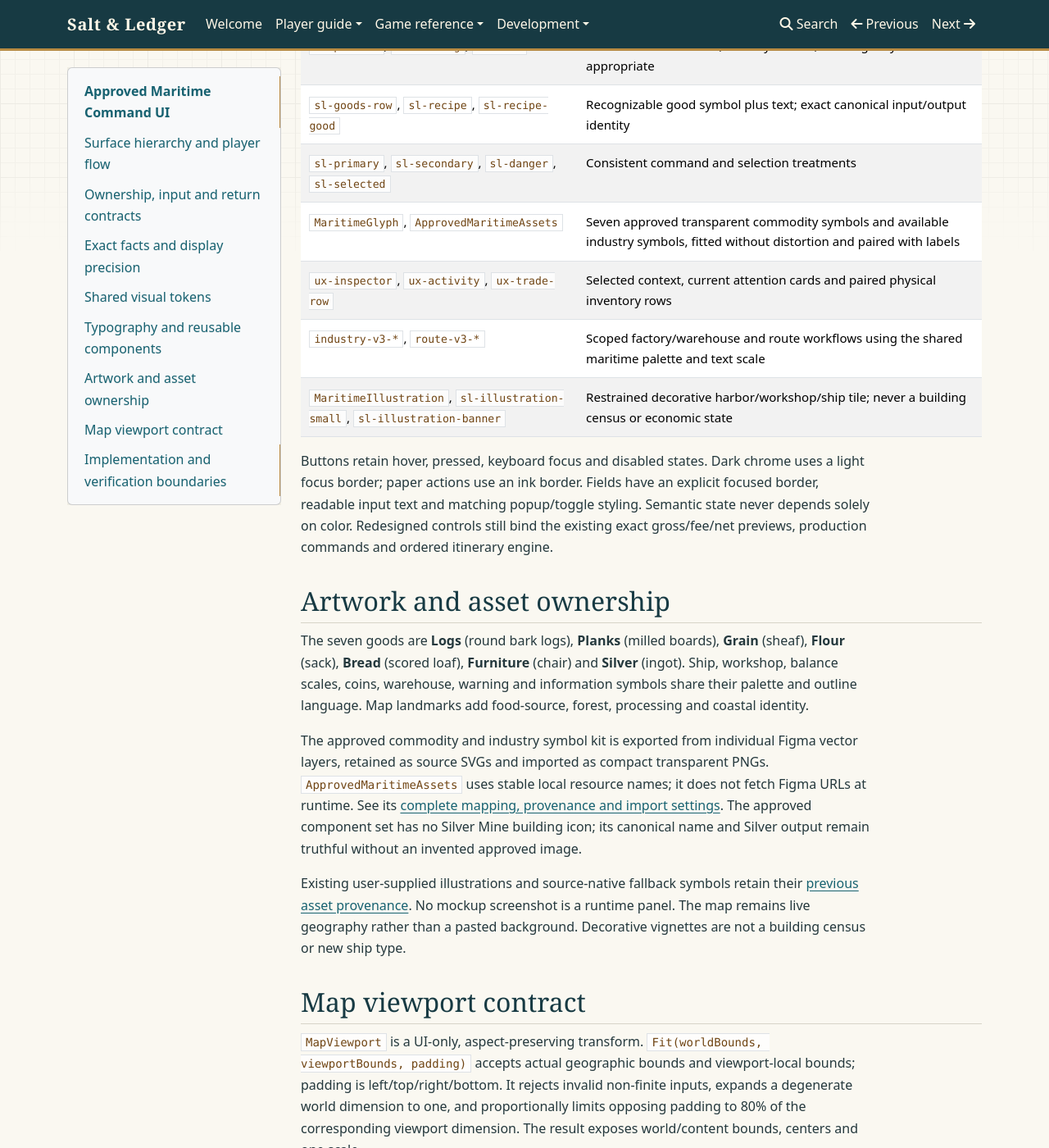
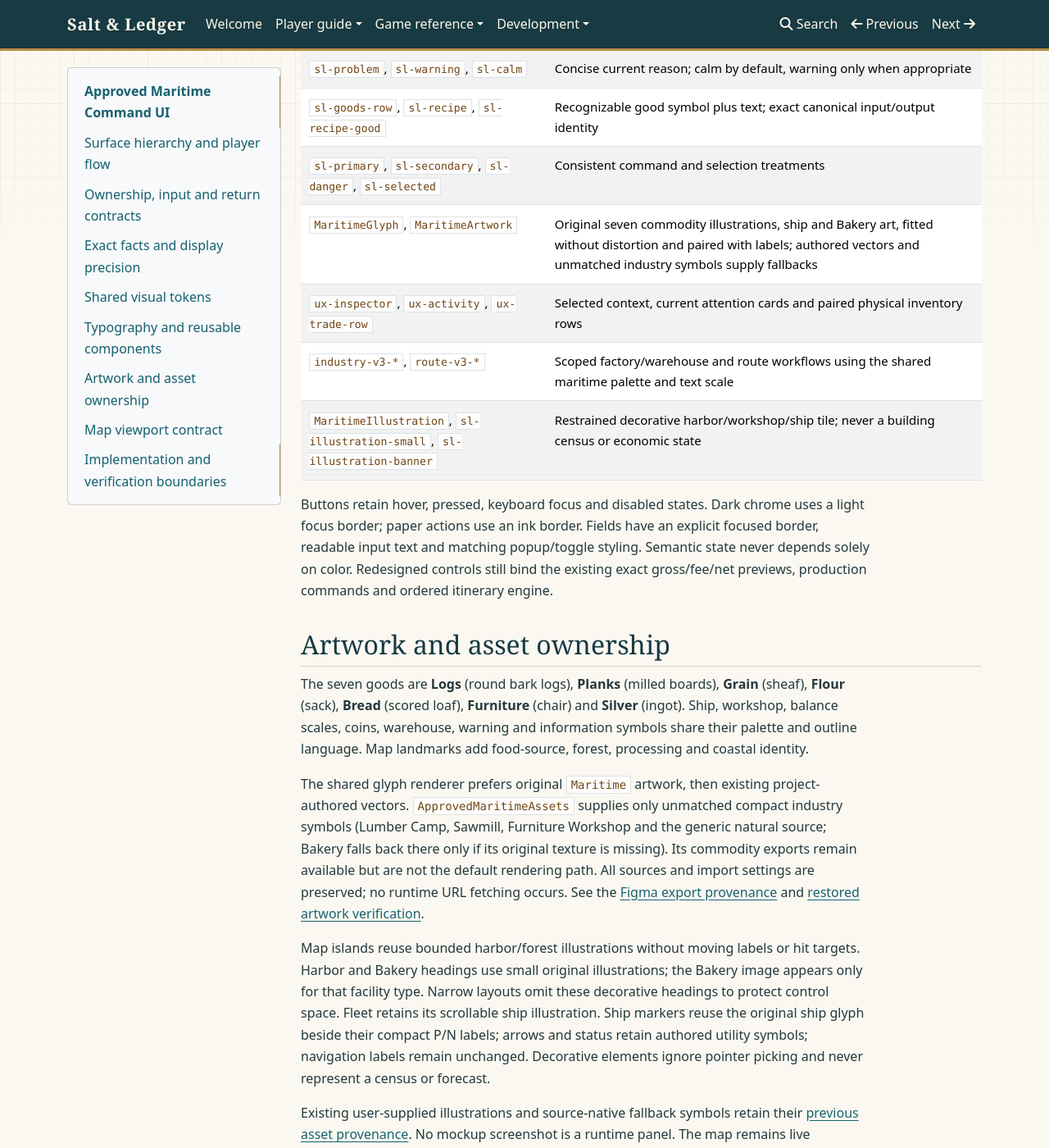
Before and after one commit to WhoStoleMyBrain/salt-and-ledger, an MkDocs documentation site: the page built from docs/UI_DESIGN_SYSTEM.md, in a window 1280 px wide and 1400 px high, scrolled down 7242 px. Shown: the whole window at 82% size. Built offline with MkDocs 1.6.1, drawn with Linux system fonts in a browser that asks for light colours; some of the changed text lies outside the part shown.

Commit message:
Document artwork restoration checks

```diff
--- a/docs/UI_DESIGN_SYSTEM.md
+++ b/docs/UI_DESIGN_SYSTEM.md
@@ -2,7 +2,7 @@
 
 The playable archipelago follows the approved [Salt & Ledger Figma UX redesign](https://www.figma.com/design/YhPqWIwZSE2JW7fAttB8Ac/Salt---Ledger---UX-Redesign): a persistent left navigation rail, live nautical chart, right context inspector and bottom activity strip. Harbor, Industry, Route V2 and Warehouse V2 are working views over the same simulation. Dark sea surfaces hold navigation and geography; parchment surfaces hold decisions and exact numbers. Symbols identify actual goods and production rather than supplying fictional game data.
 
-This document describes component and interaction contracts. The Figma file is the visual authority; the [asset record](design/task-3.0/ASSETS.md) identifies its isolated symbol exports. Design screenshots and asset contact sheets do not constitute evidence of a running Unity game. Historical verification records describe their own implementation versions.
+This document describes component and interaction contracts. Figma defines the Task 3.0 layout and workflows; the original painterly Mediterranean artwork in `Resources/Maritime` defines the game's visual identity. The [asset record](design/task-3.0/ASSETS.md) identifies retained secondary Figma exports. Design screenshots and asset contact sheets do not constitute evidence of a running Unity game. Historical verification records describe their own implementation versions.
 
 ## Surface hierarchy and player flow
 
@@ -116,7 +116,7 @@ These are inherited glyph/layout sizes, not a transform. Larger layouts wrap ins
 | `sl-problem`, `sl-warning`, `sl-calm` | Concise current reason; calm by default, warning only when appropriate |
 | `sl-goods-row`, `sl-recipe`, `sl-recipe-good` | Recognizable good symbol plus text; exact canonical input/output identity |
 | `sl-primary`, `sl-secondary`, `sl-danger`, `sl-selected` | Consistent command and selection treatments |
-| `MaritimeGlyph`, `ApprovedMaritimeAssets` | Seven approved transparent commodity symbols and available industry symbols, fitted without distortion and paired with labels |
+| `MaritimeGlyph`, `MaritimeArtwork` | Original seven commodity illustrations, ship and Bakery art, fitted without distortion and paired with labels; authored vectors and unmatched industry symbols supply fallbacks |
 | `ux-inspector`, `ux-activity`, `ux-trade-row` | Selected context, current attention cards and paired physical inventory rows |
 | `industry-v3-*`, `route-v3-*` | Scoped factory/warehouse and route workflows using the shared maritime palette and text scale |
 | `MaritimeIllustration`, `sl-illustration-small`, `sl-illustration-banner` | Restrained decorative harbor/workshop/ship tile; never a building census or economic state |
@@ -127,7 +127,9 @@ Buttons retain hover, pressed, keyboard focus and disabled states. Dark chrome u
 
 The seven goods are **Logs** (round bark logs), **Planks** (milled boards), **Grain** (sheaf), **Flour** (sack), **Bread** (scored loaf), **Furniture** (chair) and **Silver** (ingot). Ship, workshop, balance scales, coins, warehouse, warning and information symbols share their palette and outline language. Map landmarks add food-source, forest, processing and coastal identity.
 
-The approved commodity and industry symbol kit is exported from individual Figma vector layers, retained as source SVGs and imported as compact transparent PNGs. `ApprovedMaritimeAssets` uses stable local resource names; it does not fetch Figma URLs at runtime. See its [complete mapping, provenance and import settings](design/task-3.0/ASSETS.md). The approved component set has no Silver Mine building icon; its canonical name and Silver output remain truthful without an invented approved image.
+The shared glyph renderer prefers original `Maritime` artwork, then existing project-authored vectors. `ApprovedMaritimeAssets` supplies only unmatched compact industry symbols (Lumber Camp, Sawmill, Furniture Workshop and the generic natural source; Bakery falls back there only if its original texture is missing). Its commodity exports remain available but are not the default rendering path. All sources and import settings are preserved; no runtime URL fetching occurs. See the [Figma export provenance](design/task-3.0/ASSETS.md) and [restored artwork verification](TASK-3.0a-VERIFICATION.md).
+
+Map islands reuse bounded harbor/forest illustrations without moving labels or hit targets. Harbor and Bakery headings use small original illustrations; the Bakery image appears only for that facility type. Narrow layouts omit these decorative headings to protect control space. Fleet retains its scrollable ship illustration. Ship markers reuse the original ship glyph beside their compact P/N labels; arrows and status retain authored utility symbols; navigation labels remain unchanged. Decorative elements ignore pointer picking and never represent a census or forecast.
 
 Existing user-supplied illustrations and source-native fallback symbols retain their [previous asset provenance](design/task-2.5/PRODUCTION-ASSETS.md). No mockup screenshot is a runtime panel. The map remains live geography rather than a pasted background. Decorative vignettes are not a building census or new ship type.
 
```
Also changed, not shown: docs/TASK-3.0a-VERIFICATION.md (added, +64 -0 lines), docs/UNITY.md (+1 -1 lines), docs/design/task-3.0a/evidence/editor-bakery.png (added), docs/design/task-3.0a/evidence/editor-harbor.png (added), docs/design/task-3.0a/evidence/editor-map.png (added), docs/design/task-3.0a/evidence/player-bakery-large.png (added), docs/design/task-3.0a/evidence/player-fleet.png (added), docs/design/task-3.0a/evidence/player-harbor-large.png (added), docs/design/task-3.0a/evidence/player-map-large.png (added), docs/design/task-3.0a/evidence/player-route-large.png (added), docs/design/task-3.0a/evidence/player-warehouse-large.png (added).
